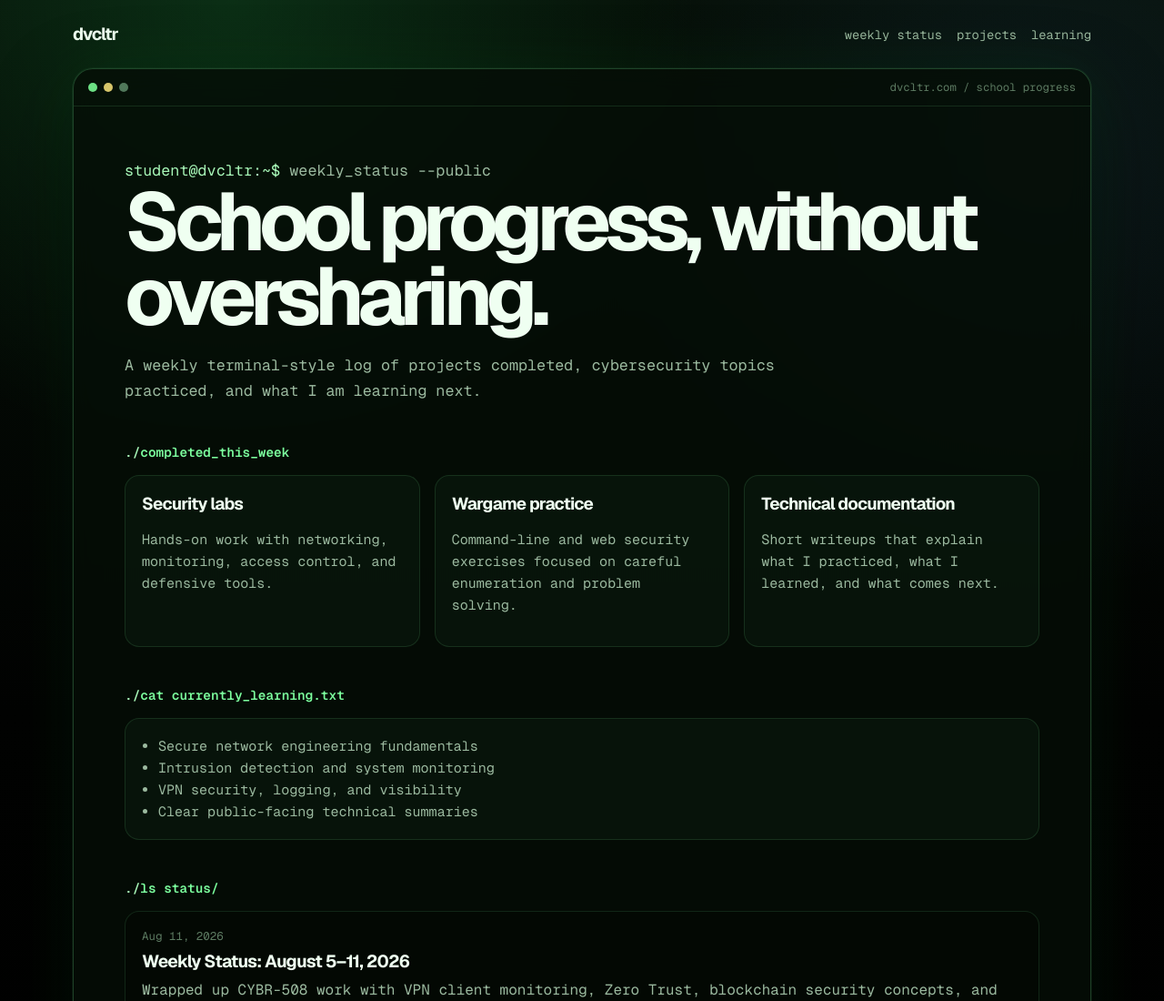
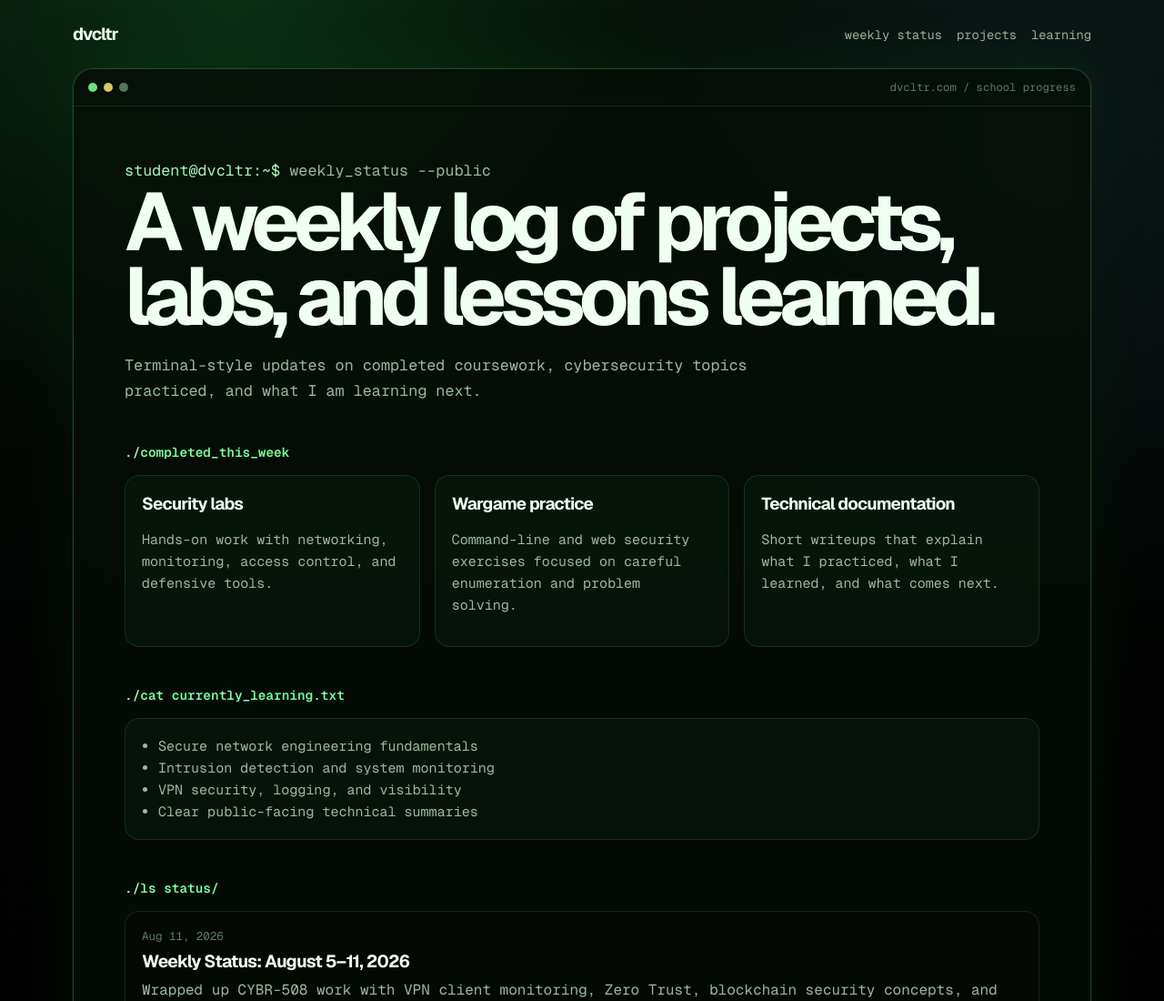
Before and after one commit to dvcltr/dvcltr-site, an Astro site: page / in a window 1280 px wide. Shown: the top 1100 px of the page at 91% size. Built offline with nearby package versions, Linux system fonts and the light colour scheme; Astro itself is replaced by a stand-in of ours.

Commit message:
copy: update homepage hero heading

```diff
--- a/src/pages/index.astro
+++ b/src/pages/index.astro
@@ -13,9 +13,9 @@ const posts = (await getCollection('status'))
   <TerminalWindow label="dvcltr.com / school progress">
     <section class="hero">
       <p class="prompt">weekly_status --public</p>
-      <h1>School progress, without oversharing.</h1>
+      <h1>A weekly log of projects, labs, and lessons learned.</h1>
       <p>
-        A weekly terminal-style log of projects completed, cybersecurity topics practiced,
+        Terminal-style updates on completed coursework, cybersecurity topics practiced,
         and what I am learning next.
       </p>
     </section>
```
